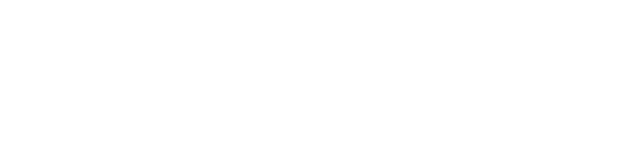
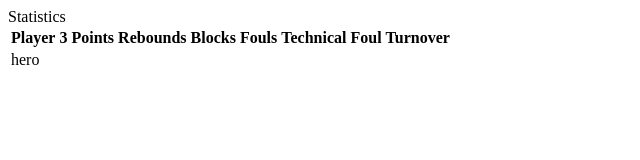
Before and after one commit to breaker2l/NBT, a plain HTML site: page index.html in a window 1280 px wide. Shown: the whole page, without its empty margins (0-640 px from the left). Drawn offline with Linux system fonts and the light colour scheme.

Commit message:
Update index.html

```diff
--- a/index.html
+++ b/index.html
@@ -1,4 +1,22 @@
 <html>
 <head>
 </head>
+  <body>
+    <span> Statistics
+    <table>
+      <tr>
+        <th>Player</th>
+        <th>3 Points</th>
+        <th>Rebounds</th>
+        <th>Blocks</th>
+        <th>Fouls</th>
+        <th>Technical Foul</th>
+        <th>Turnover</th>
+      </tr>
+      <tr>
+        <td>hero<td>
+      </tr>
+    </table>
+      </span>
+  </body>
 </html>
```
